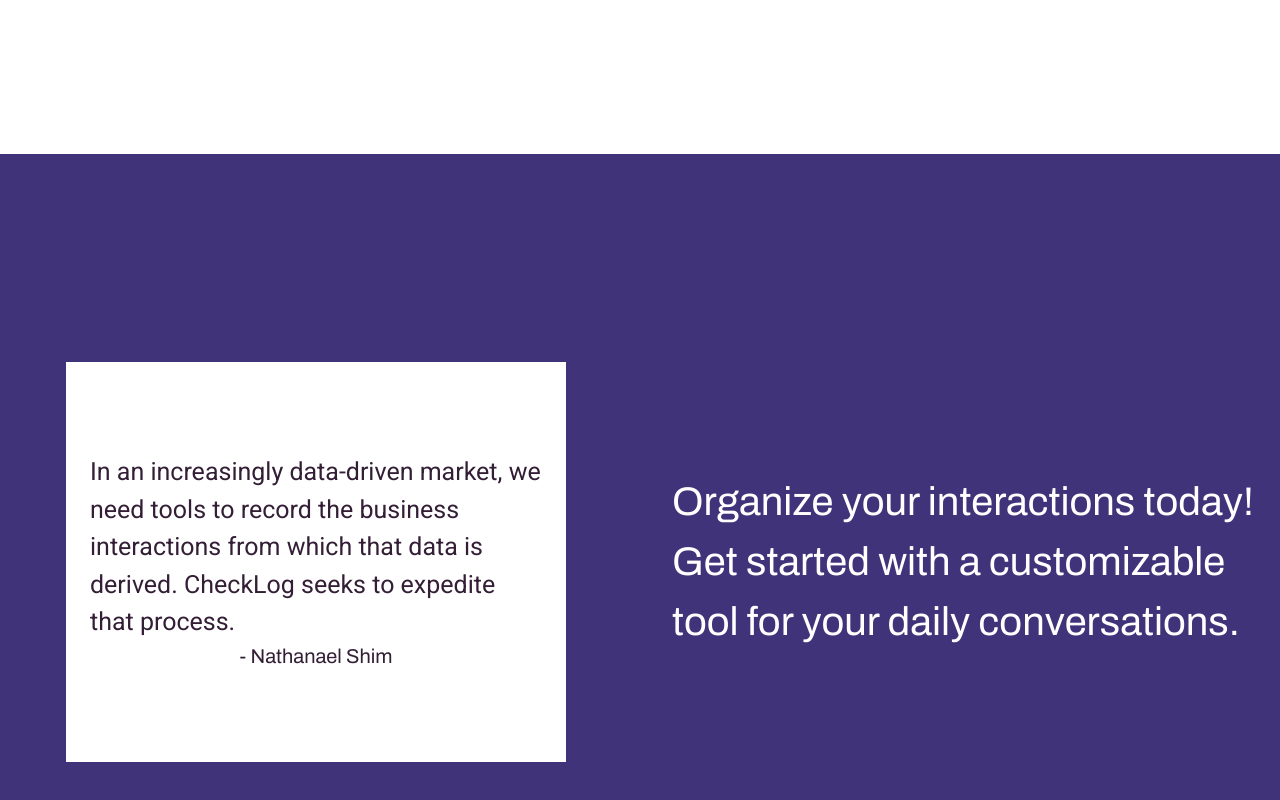
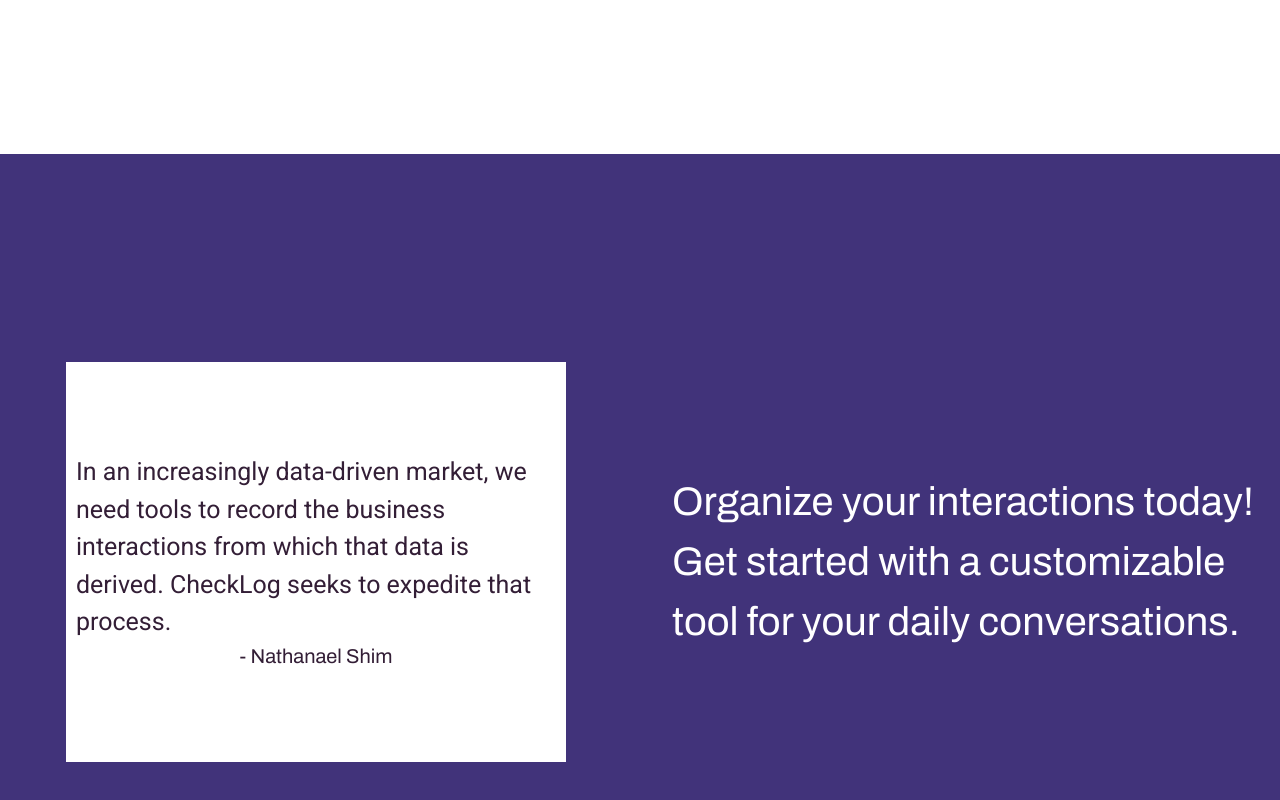
Before and after one commit to nateshim/check-log, a React (Create React App) app in the folder client/: page / in a window 1280 px wide. Shown: the part 711-1511 px from the top of the page. Built offline with nearby package versions, Linux system fonts and the light colour scheme.

Commit message:
add some margin and padding to 2nd half of home page

```diff
--- a/client/src/screens/Home.jsx
+++ b/client/src/screens/Home.jsx
@@ -48,7 +48,9 @@ const Home = () => {
             display: 'flex',
             flexDirection: 'column',
             alignItems: 'center',
-            justifyContent: 'center'
+            justifyContent: 'center',
+            margin: '10px',
+            padding: '10px',
           }}>
             <Typography
               color='textPrimary'
```
